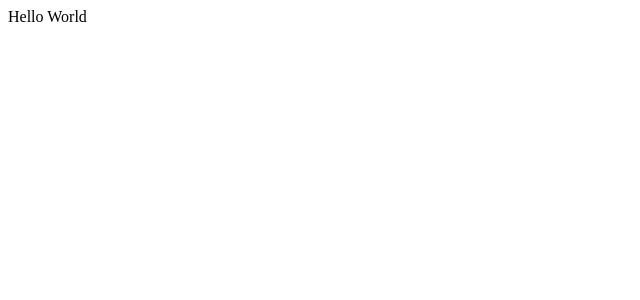
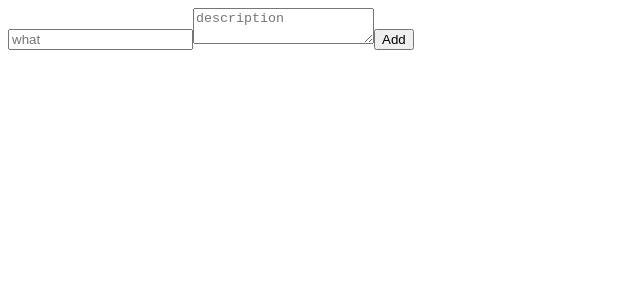
Before and after one commit to nicangeli/todo, a React app: page / in a window 1280 px wide. Shown: the top 300 px of the page, without its empty margins (0-640 px from the left). Built offline with nearby package versions, Linux system fonts and the light colour scheme.

Commit message:
add AddTodo container

```diff
--- a/package.json
+++ b/package.json
@@ -36,6 +36,10 @@
     "webpack-dev-server": "^3.10.3"
   },
   "devDependencies": {
+    "@testing-library/react": "^10.0.2",
+    "@testing-library/user-event": "^10.0.2",
+    "jest-dom": "^4.0.0",
+    "redux-mock-store": "^1.5.4",
     "uuid": "^7.0.3"
   }
 }
--- a/src/App.js
+++ b/src/App.js
@@ -1,5 +1,7 @@
 import React from 'react'
 
-const App = () => 'Hello World'
+import AddTodo from './features/todo/AddTodo'
+
+const App = () => <AddTodo />
 
 export default App
--- /dev/null
+++ b/src/features/todo/AddTodo.js
@@ -0,0 +1,35 @@
+import React from 'react'
+import { addTodo } from './todoSlice'
+import { connect } from 'react-redux'
+
+const AddToDo = ({ addTodo }) => {
+  const [todo, setTodo] = React.useState('')
+  const [description, setDescription] = React.useState('')
+
+  return (
+    <>
+      <input
+        type="text"
+        value={todo}
+        placeholder="what"
+        onChange={(e) => setTodo(e.target.value)}
+      />
+      <textarea
+        value={description}
+        placeholder="description"
+        onChange={(e) => setDescription(e.target.value)}
+      />
+      <button
+        data-testid="addTodo"
+        onClick={() => addTodo({ name: todo, description })}
+      >
+        Add
+      </button>
+    </>
+  )
+}
+
+const mapDispatchToProps = {
+  addTodo,
+}
+export default connect(null, mapDispatchToProps)(AddToDo)
--- a/src/features/todo/todoSlice.js
+++ b/src/features/todo/todoSlice.js
@@ -1,9 +1,11 @@
 import { createSlice } from '@reduxjs/toolkit'
 import { v4 as uuid } from 'uuid'
 
+export const initialState = []
+
 const todoSlice = createSlice({
   name: 'todo',
-  initialState: [],
+  initialState,
   reducers: {
     addTodo: {
       reducer: (state, action) => {
```
Also changed, not shown: 2 other files (tests, documents, lock files or other folders).
